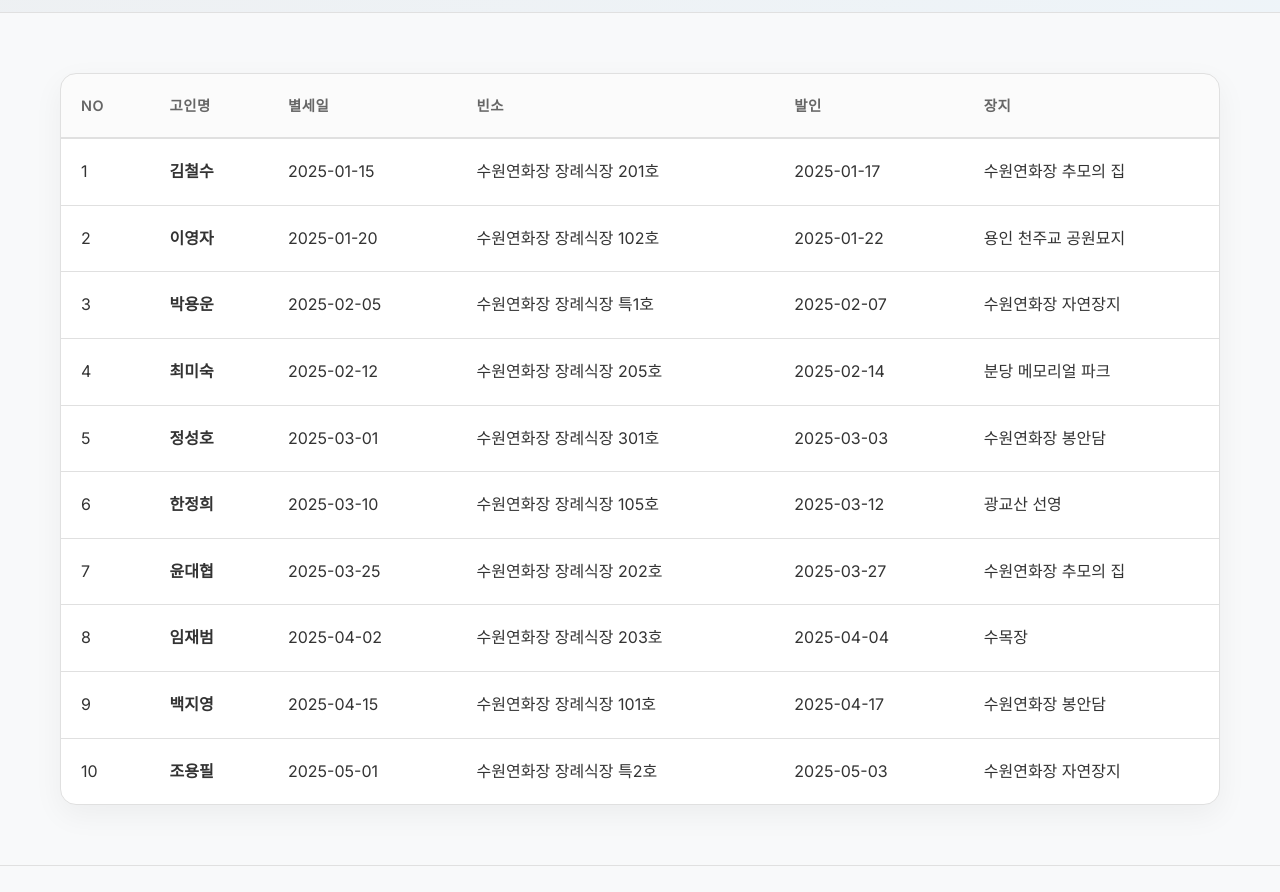
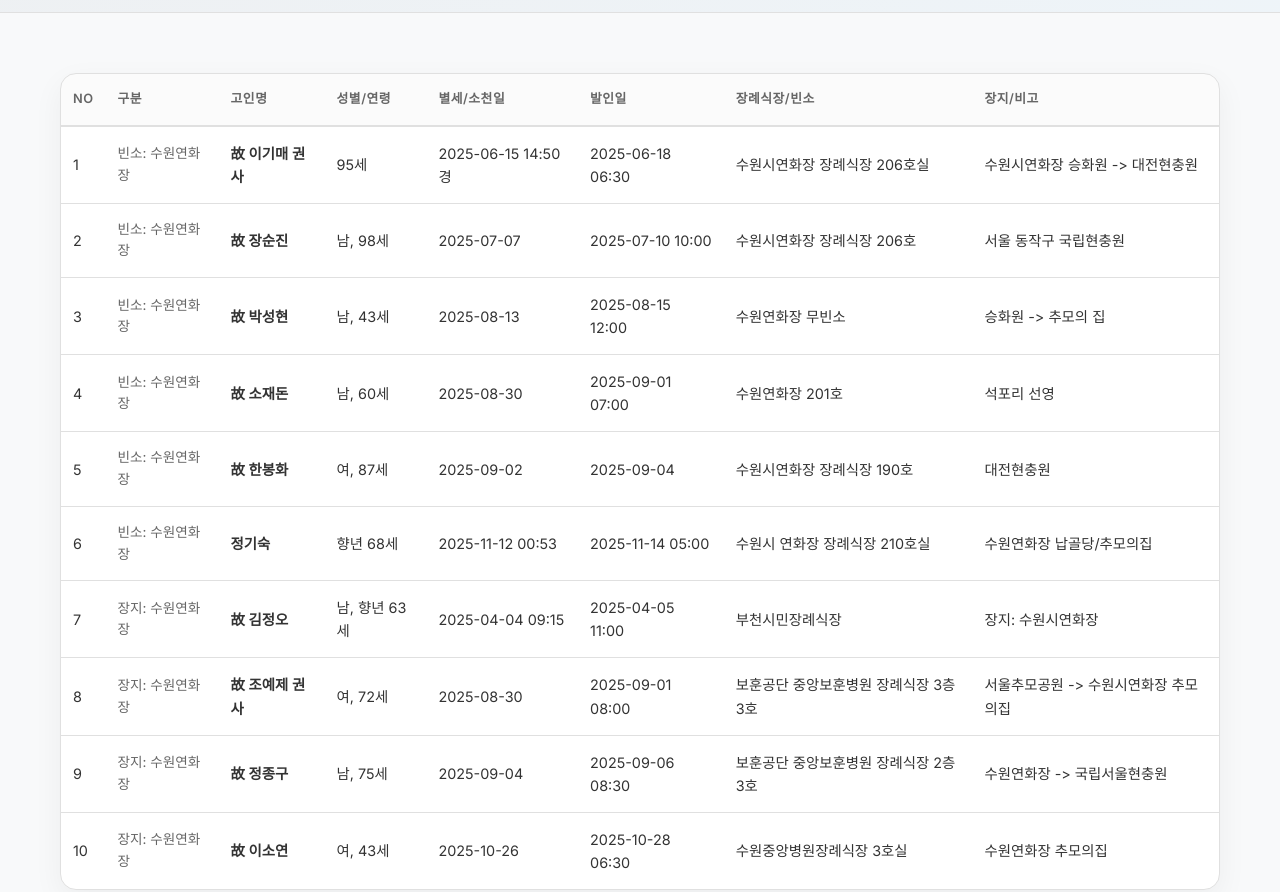
Before and after one commit to heekeunlee/events_2025, a website built with Vite: page index.html in a window 1280 px wide. Shown: the part 320-1212 px from the top of the page. Built offline with nearby package versions, Linux system fonts and the light colour scheme.

Commit message:
fix: update obituary data with correct information from image

```diff
--- a/app.js
+++ b/app.js
@@ -15,7 +15,7 @@ async function init() {
         console.error('Error loading data:', error);
         const body = document.getElementById('obituary-body');
         if (body) {
-            body.innerHTML = '<tr><td colspan="6" class="loader">데이터를 불러오는 중 오류가 발생했습니다.</td></tr>';
+            body.innerHTML = '<tr><td colspan="8" class="loader">데이터를 불러오는 중 오류가 발생했습니다.</td></tr>';
         }
     }
 }
@@ -25,17 +25,19 @@ function renderObituaries(data) {
     if (!body) return;
 
     if (data.length === 0) {
-        body.innerHTML = '<tr><td colspan="6" class="loader">검색 결과가 없습니다.</td></tr>';
+        body.innerHTML = '<tr><td colspan="8" class="loader">검색 결과가 없습니다.</td></tr>';
         return;
     }
 
     body.innerHTML = data.map(item => `
         <tr onclick="showDetail(${item.id})">
             <td>${item.id}</td>
+            <td style="font-size: 0.85rem; color: var(--text-muted);">${item.category}</td>
             <td style="font-weight: 600;">${item.name}</td>
+            <td>${item.genderAge}</td>
             <td>${item.diedDate}</td>
+            <td>${item.funeralDate}</td>
             <td>${item.place}</td>
-            <td>${item.funeralDate}</td>
             <td>${item.burialPlace}</td>
         </tr>
     `).join('');
@@ -60,7 +62,8 @@ function showDetail(id) {
 
     modalBody.innerHTML = `
         <div class="modal-detail-header">
-            <h2 class="card-name" style="font-size: 2rem;">고 ${item.name} 님</h2>
+            <h2 class="card-name" style="font-size: 2rem;">${item.name}</h2>
+            <p class="card-date" style="margin-bottom: 5px;">${item.category} | ${item.genderAge}</p>
             <p class="card-date" style="margin-bottom: 30px;">별세일: ${item.diedDate}</p>
         </div>
         <div class="modal-detail-item">
--- a/index.html
+++ b/index.html
@@ -29,17 +29,19 @@
                     <thead>
                         <tr>
                             <th>No</th>
+                            <th>구분</th>
                             <th>고인명</th>
-                            <th>별세일</th>
-                            <th>빈소</th>
-                            <th>발인</th>
-                            <th>장지</th>
+                            <th>성별/연령</th>
+                            <th>별세/소천일</th>
+                            <th>발인일</th>
+                            <th>장례식장/빈소</th>
+                            <th>장지/비고</th>
                         </tr>
                     </thead>
                     <tbody id="obituary-body">
                         <!-- Data will be injected here -->
                         <tr>
-                            <td colspan="6" class="loader">데이터를 불러오는 중입니다...</td>
+                            <td colspan="8" class="loader">데이터를 불러오는 중입니다...</td>
                         </tr>
                     </tbody>
                 </table>
--- a/public/data.json
+++ b/public/data.json
@@ -1,92 +1,112 @@
 [
   {
     "id": 1,
-    "name": "김철수",
-    "diedDate": "2025-01-15",
-    "family": "김영희 (배우자), 김민준 (자)",
-    "place": "수원연화장 장례식장 201호",
-    "funeralDate": "2025-01-17",
-    "burialPlace": "수원연화장 추모의 집"
+    "category": "빈소: 수원연화장",
+    "diedDate": "2025-06-15 14:50경",
+    "funeralDate": "2025-06-18 06:30",
+    "place": "수원시연화장 장례식장 206호실",
+    "name": "故 이기매 권사",
+    "genderAge": "95세",
+    "family": "고윤제A 성도 모친상 / 이선주 성도 시모상",
+    "burialPlace": "수원시연화장 승화원 -> 대전현충원"
   },
   {
     "id": 2,
-    "name": "이영자",
-    "diedDate": "2025-01-20",
-    "family": "박성진 (자), 박지민 (녀)",
-    "place": "수원연화장 장례식장 102호",
-    "funeralDate": "2025-01-22",
-    "burialPlace": "용인 천주교 공원묘지"
+    "category": "빈소: 수원연화장",
+    "diedDate": "2025-07-07",
+    "funeralDate": "2025-07-10 10:00",
+    "place": "수원시연화장 장례식장 206호",
+    "name": "故 장순진",
+    "genderAge": "남, 98세",
+    "family": "아들 장영수 / 딸 장서현·장영애·장은설 / 외손녀 장주원",
+    "burialPlace": "서울 동작구 국립현충원"
   },
   {
     "id": 3,
-    "name": "박용운",
-    "diedDate": "2025-02-05",
-    "family": "이순자 (배우자), 박대호 (자)",
-    "place": "수원연화장 장례식장 특1호",
-    "funeralDate": "2025-02-07",
-    "burialPlace": "수원연화장 자연장지"
+    "category": "빈소: 수원연화장",
+    "diedDate": "2025-08-13",
+    "funeralDate": "2025-08-15 12:00",
+    "place": "수원연화장 무빈소",
+    "name": "故 박성현",
+    "genderAge": "남, 43세",
+    "family": "상주 박은미·김연석·김형기",
+    "burialPlace": "승화원 -> 추모의 집"
   },
   {
     "id": 4,
-    "name": "최미숙",
-    "diedDate": "2025-02-12",
-    "family": "정하늘 (자), 정미래 (녀)",
-    "place": "수원연화장 장례식장 205호",
-    "funeralDate": "2025-02-14",
-    "burialPlace": "분당 메모리얼 파크"
+    "category": "빈소: 수원연화장",
+    "diedDate": "2025-08-30",
+    "funeralDate": "2025-09-01 07:00",
+    "place": "수원연화장 201호",
+    "name": "故 소재돈",
+    "genderAge": "남, 60세",
+    "family": "배우자 김교성 / 상주 소병현·소병희",
+    "burialPlace": "석포리 선영"
   },
   {
     "id": 5,
-    "name": "정성호",
-    "diedDate": "2025-03-01",
-    "family": "최윤서 (배우자), 정지웅 (자)",
-    "place": "수원연화장 장례식장 301호",
-    "funeralDate": "2025-03-03",
-    "burialPlace": "수원연화장 봉안담"
+    "category": "빈소: 수원연화장",
+    "diedDate": "2025-09-02",
+    "funeralDate": "2025-09-04",
+    "place": "수원시연화장 장례식장 190호",
+    "name": "故 한봉화",
+    "genderAge": "여, 87세",
+    "family": "아들 김재연 / 딸 김영희·김점순·김미경 등",
+    "burialPlace": "대전현충원"
   },
   {
     "id": 6,
-    "name": "한정희",
-    "diedDate": "2025-03-10",
-    "family": "김태양 (자), 김보람 (녀)",
-    "place": "수원연화장 장례식장 105호",
-    "funeralDate": "2025-03-12",
-    "burialPlace": "광교산 선영"
+    "category": "빈소: 수원연화장",
+    "diedDate": "2025-11-12 00:53",
+    "funeralDate": "2025-11-14 05:00",
+    "place": "수원시 연화장 장례식장 210호실",
+    "name": "정기숙",
+    "genderAge": "향년 68세",
+    "family": "지선영 삼성증권 영업지점장 모친상",
+    "burialPlace": "수원연화장 납골당/추모의집"
   },
   {
     "id": 7,
-    "name": "윤대협",
-    "diedDate": "2025-03-25",
-    "family": "강백호 (사위), 서태웅 (조카)",
-    "place": "수원연화장 장례식장 202호",
-    "funeralDate": "2025-03-27",
-    "burialPlace": "수원연화장 추모의 집"
+    "category": "장지: 수원연화장",
+    "diedDate": "2025-04-04 09:15",
+    "funeralDate": "2025-04-05 11:00",
+    "place": "부천시민장례식장",
+    "name": "故 김정오",
+    "genderAge": "남, 향년 63세",
+    "family": "배우자 김현숙 / 아들 김영재·김영승",
+    "burialPlace": "장지: 수원시연화장"
   },
   {
     "id": 8,
-    "name": "임재범",
-    "diedDate": "2025-04-02",
-    "family": "박화요비 (녀), 임창정 (자)",
-    "place": "수원연화장 장례식장 203호",
-    "funeralDate": "2025-04-04",
-    "burialPlace": "수목장"
+    "category": "장지: 수원연화장",
+    "diedDate": "2025-08-30",
+    "funeralDate": "2025-09-01 08:00",
+    "place": "보훈공단 중앙보훈병원 장례식장 3층3호",
+    "name": "故 조예제 권사",
+    "genderAge": "여, 72세",
+    "family": "배우자 주원영 / 아들 주종열·주종민 등",
+    "burialPlace": "서울추모공원 -> 수원시연화장 추모의집"
   },
   {
     "id": 9,
-    "name": "백지영",
-    "diedDate": "2025-04-15",
-    "family": "정석원 (배우자)",
-    "place": "수원연화장 장례식장 101호",
-    "funeralDate": "2025-04-17",
-    "burialPlace": "수원연화장 봉안담"
+    "category": "장지: 수원연화장",
+    "diedDate": "2025-09-04",
+    "funeralDate": "2025-09-06 08:30",
+    "place": "보훈공단 중앙보훈병원 장례식장 2층3호",
+    "name": "故 정종구",
+    "genderAge": "남, 75세",
+    "family": "배우자 서순복 / 딸 정혜선·정혜경 등",
+    "burialPlace": "수원연화장 -> 국립서울현충원"
   },
   {
     "id": 10,
-    "name": "조용필",
-    "diedDate": "2025-05-01",
-    "family": "조승우 (자), 조이 (녀)",
-    "place": "수원연화장 장례식장 특2호",
-    "funeralDate": "2025-05-03",
-    "burialPlace": "수원연화장 자연장지"
+    "category": "장지: 수원연화장",
+    "diedDate": "2025-10-26",
+    "funeralDate": "2025-10-28 06:30",
+    "place": "수원중앙병원장례식장 3호실",
+    "name": "故 이소연",
+    "genderAge": "여, 43세",
+    "family": "배우자 이상일 / 딸 이서아 / 아들 이서준",
+    "burialPlace": "수원연화장 추모의집"
   }
 ]
--- a/style.css
+++ b/style.css
@@ -113,9 +113,9 @@ table {
 
 th {
     background-color: rgba(44, 62, 80, 0.02);
-    padding: 20px;
+    padding: 15px 12px;
     font-weight: 600;
-    font-size: 0.9rem;
+    font-size: 0.8rem;
     color: var(--text-muted);
     border-bottom: 2px solid var(--border-color);
     text-transform: uppercase;
@@ -123,8 +123,8 @@ th {
 }
 
 td {
-    padding: 20px;
-    font-size: 1rem;
+    padding: 15px 12px;
+    font-size: 0.9rem;
     color: var(--text-main);
     border-bottom: 1px solid var(--border-color);
     transition: var(--transition);
```
